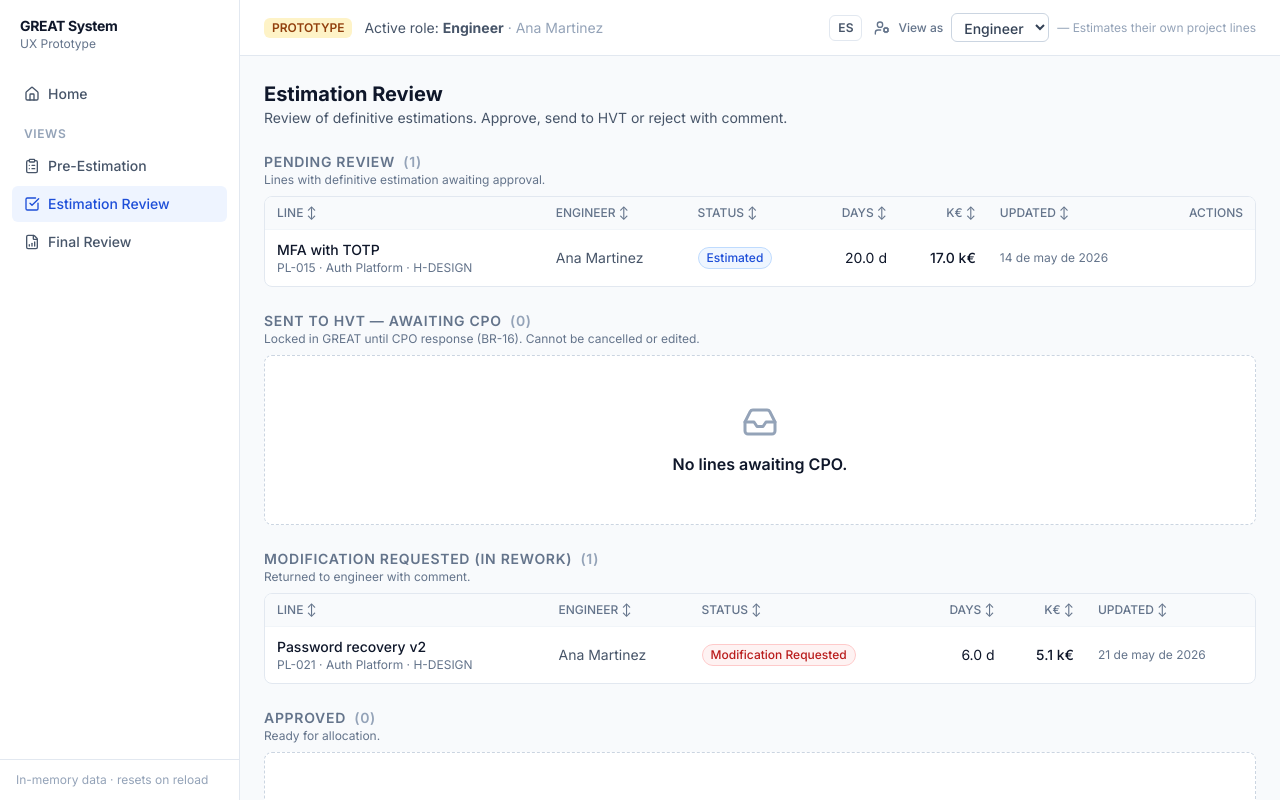
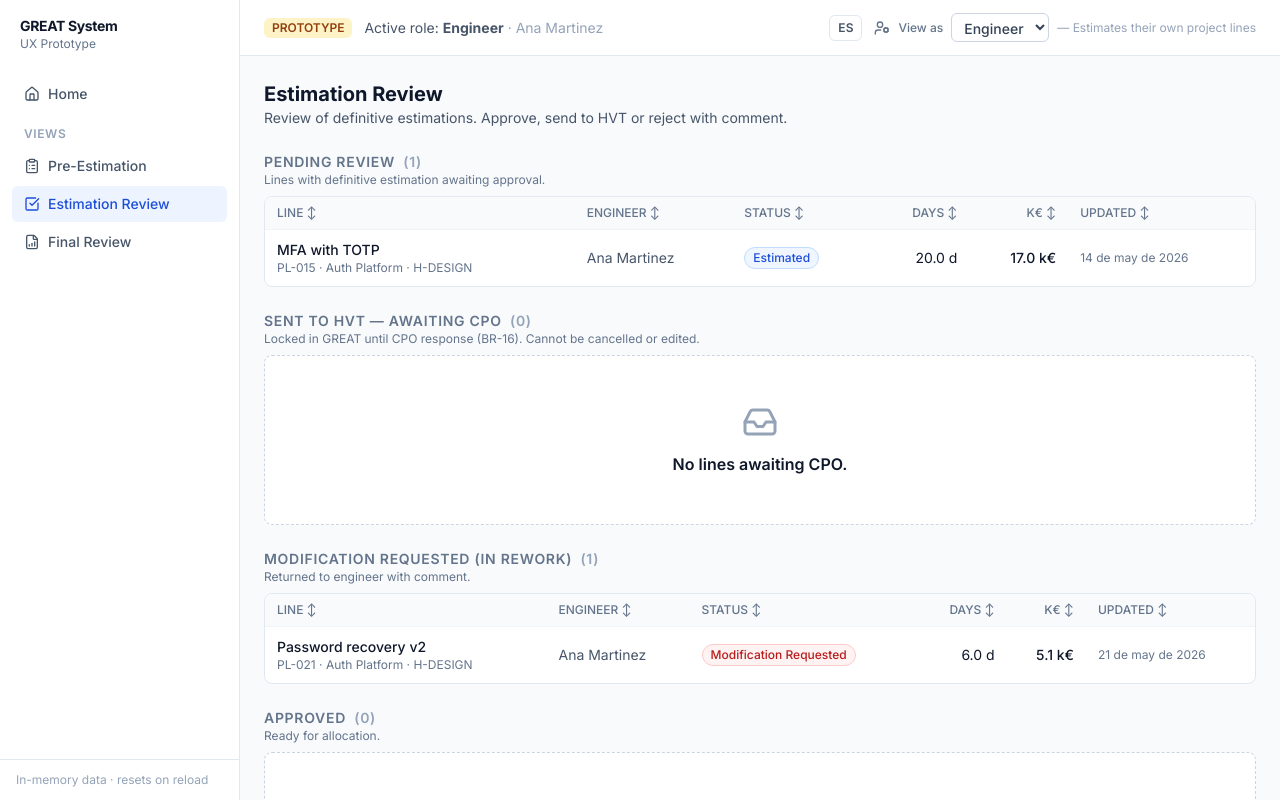
Before and after one commit to nujovich/ux_great_prototype, a React (Vite) app: page /estimation-review in a window 1280 px wide. Built offline with nearby package versions, Linux system fonts and the light colour scheme.

Commit message:
fix(estimation-review): remove duplicate test and empty renderActions column

```diff
--- a/src/pages/EstimationReviewPage.tsx
+++ b/src/pages/EstimationReviewPage.tsx
@@ -57,11 +57,6 @@ function ReviewContent() {
         description={t('estReview.pendingDesc')}
         lines={groups.estimated}
         emptyText={t('estReview.noPending')}
-        renderActions={() => (
-          <div className="flex gap-2">
-            {/* HIW-175: send:hvt and reject:estimation permissions removed */}
-          </div>
-        )}
       />
 
       <Section
```
Also changed, not shown: 1 other file (tests, documents, lock files or other folders).
